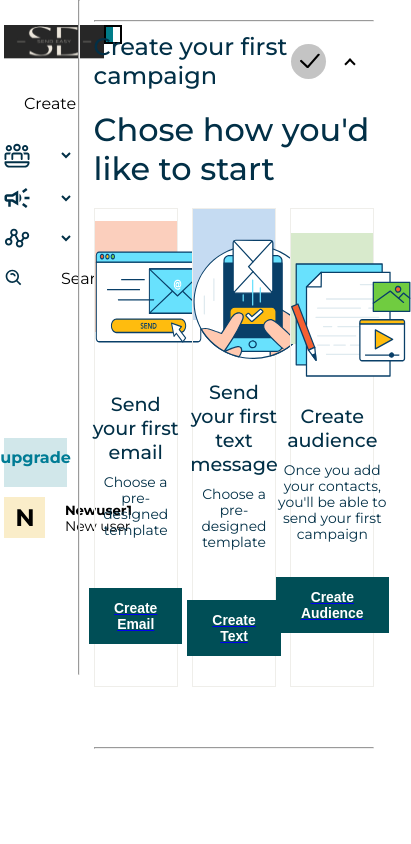
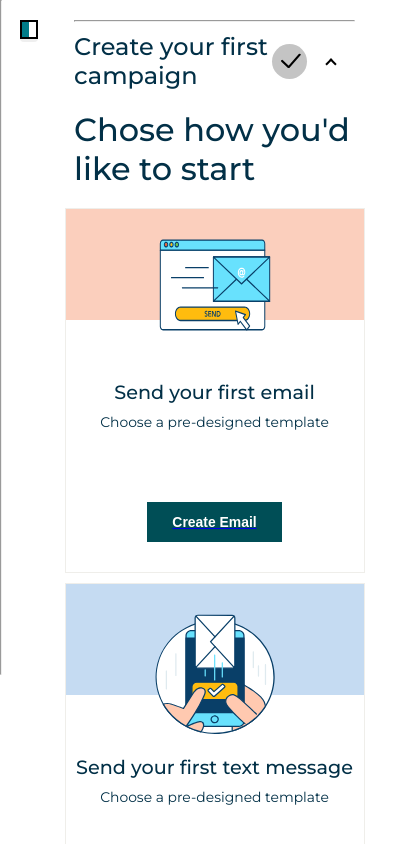
Before and after one commit to Dexie14/sendEasy, a React (Create React App) app: page /Dashboard in a window 390 px wide. Shown: the top 844 px of the page, 411 px wide, since content can reach past the window. Built offline with nearby package versions, Linux system fonts and the light colour scheme.

Commit message:
sendeasyRES

```diff
--- a/src/Dash_component/Dash_component.css
+++ b/src/Dash_component/Dash_component.css
@@ -4,7 +4,11 @@
 .dashboardNav{
     width: 100%;
     font-family: 'Montserrat', sans-serif;
-    /* left: -1000px; */
+    /* position: fixed;
+    left: -1000px; */
+}
+.sideBAR{
+    display: none;
 }
 .DashNav{
     max-width:90%;
@@ -88,3 +92,35 @@
 .dashcontainer hr{
     height: 80vh;
 }
+.das{
+    font-family: 'Montserrat', sans-serif;
+}
+
+/* Responsive line of codes */
+
+@media (max-width: 1082px){
+    .DashNav select{
+       width: 80%;
+    }
+}
+
+@media (max-width: 800px){
+    .dashboardNav{
+        width: 30%;
+        position: fixed;
+        font-family: 'Montserrat', sans-serif;
+        left: -1000px;
+}
+    .das{
+        position: fixed;
+        left: 0px;
+        font-family: 'Montserrat', sans-serif;
+        background-color:#8da8b6;
+    }
+    .sideBAR{
+        display: block;
+        position: fixed;
+        top: 20px;
+        left: 20px;
+    }
+}
--- a/src/Dash_component/Dash_component.js
+++ b/src/Dash_component/Dash_component.js
@@ -8,23 +8,37 @@ import Campaigns from '../Images/campaign.svg';
 import Automations from '../Images/automation.svg';
 import searchdash from '../Images/dashboard_search.svg';
 import newuser from '../Images/newuser.svg';
+import { useState } from 'react';
 
 
 
 
 
 const Dash_component = () => {
+
+  const [sidebar, setSidebar] = useState(false);
+
+  const showSideBar = () => setSidebar(!sidebar);
+
   return (
   <div className='dashcontainer'>
-    <div className='dashboardNav'>
+
+        {!sidebar && (
+            <button className='sideBAR' onClick={showSideBar} >
+               <img src={dashbox} alt="dashsendEasy" />
+            </button>
+            )}
+
+    <div className= {sidebar ? 'das ' : 'dashboardNav'}>
       <div className='DashNav'>
           <div className='dashhead'>
               <div className='dashlogo'>
               <Link to="/Dashboard"><img src={dashsendeasy} alt="dashsendEasy" /></Link>
               </div>
-              <div className='dashbox'>
-              <Link to="/"><img src={dashbox} alt="dashsendEasy" /></Link>
+              <div className='dashbox'  onClick={showSideBar}>
+              <img src={dashbox} alt="dashsendEasy" />
               </div>
+
           </div>
             <div className='create'>
               <div className='circle-create'><img src={create} alt="create"/></div>
--- a/src/Pages/Dashboard/Dashboard.css
+++ b/src/Pages/Dashboard/Dashboard.css
@@ -89,3 +89,38 @@
     width: 100%;
     height: 111px;
 }
+
+
+/* Responsive line of codes */
+
+@media (max-width: 948px){
+    .startcomponent{
+    display: grid;
+    grid-template-columns: repeat(auto-fill, 300px);
+    justify-content:center;
+    align-items:center;
+    grid-column-gap: 20px;
+    grid-row-gap: 10px;
+    width:100%;
+    }
+}
+
+@media (max-width: 948px){
+    .Dash_component{
+        width: 25%;
+    }
+}
+
+@media (max-width: 800px){
+    .Dashboard{
+        width:90%;
+        margin:0 auto;
+    }
+    .Dashwidth{
+        width:80%;
+    }
+    .Dash_component{
+        width: 10%;
+    }
+
+}
--- a/src/Pages/Sendmail_text/Sendmail_text.css
+++ b/src/Pages/Sendmail_text/Sendmail_text.css
@@ -44,3 +44,21 @@
     color: white;
     background-color: #004E56;
 }
+
+
+
+/* Responsive line of codes */
+@media (max-width: 900px){
+    .BT{
+        width: 30%;
+        margin: 50px auto 0px;
+    }
+}
+
+
+@media (max-width: 538px){
+    .mail_component{
+        width: 100%;
+    }
+
+}
--- a/src/SendMail_Component/SendMail_Component.css
+++ b/src/SendMail_Component/SendMail_Component.css
@@ -49,3 +49,17 @@
     background-color: #6F6965;
     margin-right: 10px;
 }
+
+
+/* Responsive line of codes */
+
+@media (max-width: 680px){
+    .Btnmail{
+        width: 110px;
+    }
+}
+@media (max-width: 445px){
+    .Btnmail{
+        width: 80px;
+    }
+}
--- a/src/Start_component/Start_component.css
+++ b/src/Start_component/Start_component.css
@@ -47,6 +47,15 @@
     color: white;
     background-color: #004E56;
 }
+.BtnBmail{
+    padding: 12px 25px;
+    text-align: center;
+    font-size:0.87rem;
+    border-radius:0px;
+    font-weight:bold;
+    color: white;
+    background-color: #004E56;
+}
 .Btnaud{
     padding: 12px 25px;
     text-align: center;
@@ -57,3 +66,24 @@
     background-color: #004E56;
     margin-top: -15px;
 }
+
+
+/* Responsive line of codes */
+
+@media (max-width: 1294px){
+    .Btnaud{
+        margin-top: 10px;
+    }
+    .BtnBmail{
+        margin-top: 22px;
+    }
+}
+
+@media (max-width: 948px){
+    .Startcomp{
+        width: 100%;
+    }
+    .BtnDash{
+        margin-top:20px;
+    }
+}
--- a/src/Start_component/Start_component.js
+++ b/src/Start_component/Start_component.js
@@ -14,7 +14,7 @@ const Start_component = ({dashimage,BEmail, title, text, Btext, Baudience, audie
         <div className="starttext">
             <p>{title}</p>
             <p>{text}</p>
-            {BEmail && <Link to="/Sendmail_text"><Button css="BtnDash" text="Create Email" /></Link>}
+            {BEmail && <Link to="/Sendmail_text"><Button css="BtnBmail" text="Create Email" /></Link>}
             {Btext && <Link to="/Sendmail_text"><Button css="BtnDash" text="Create Text" /></Link>}
             {Baudience && <Link to="/AddContact"><Button css="Btnaud" text="Create Audience" /></Link>}
         </div>
```
